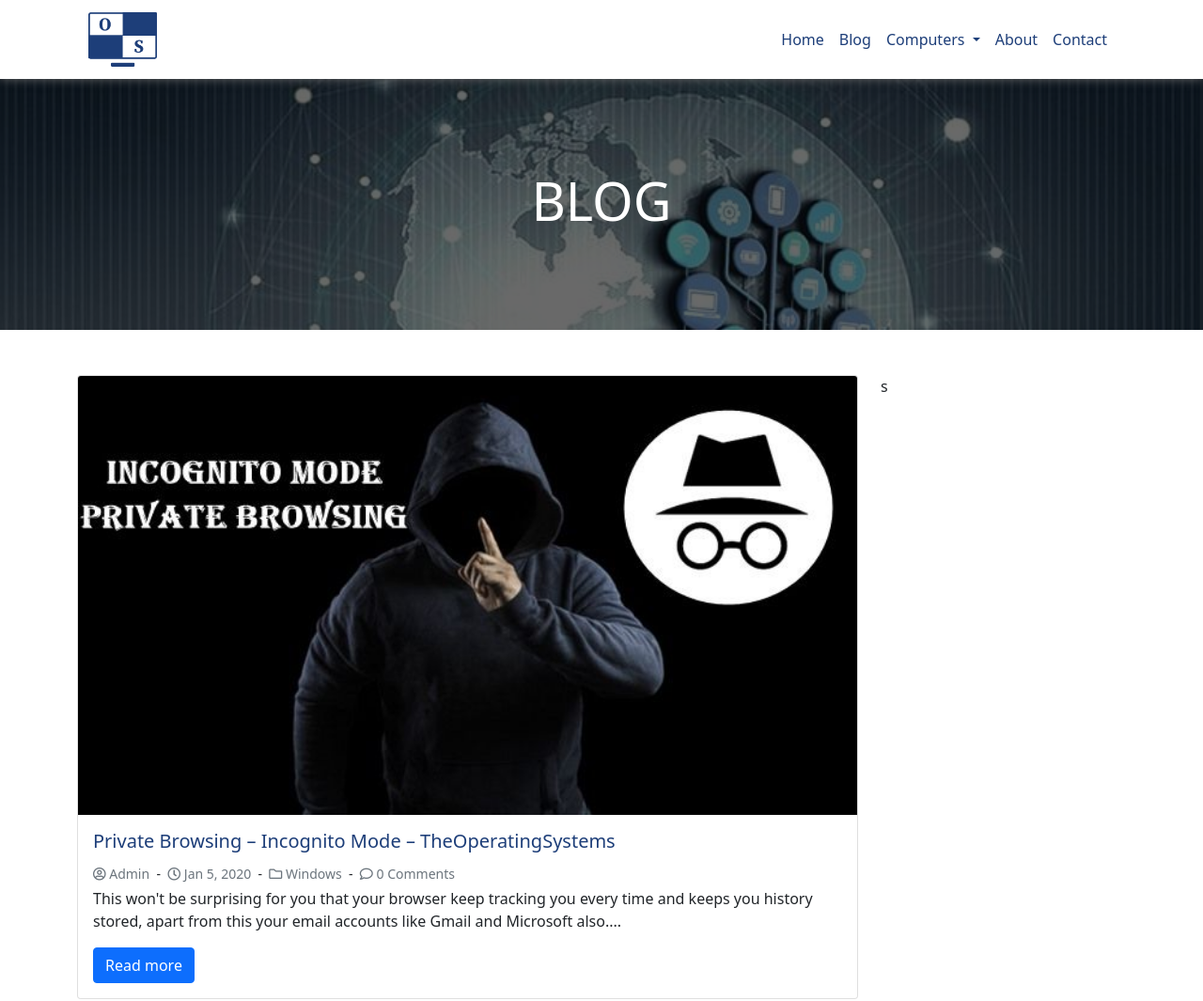
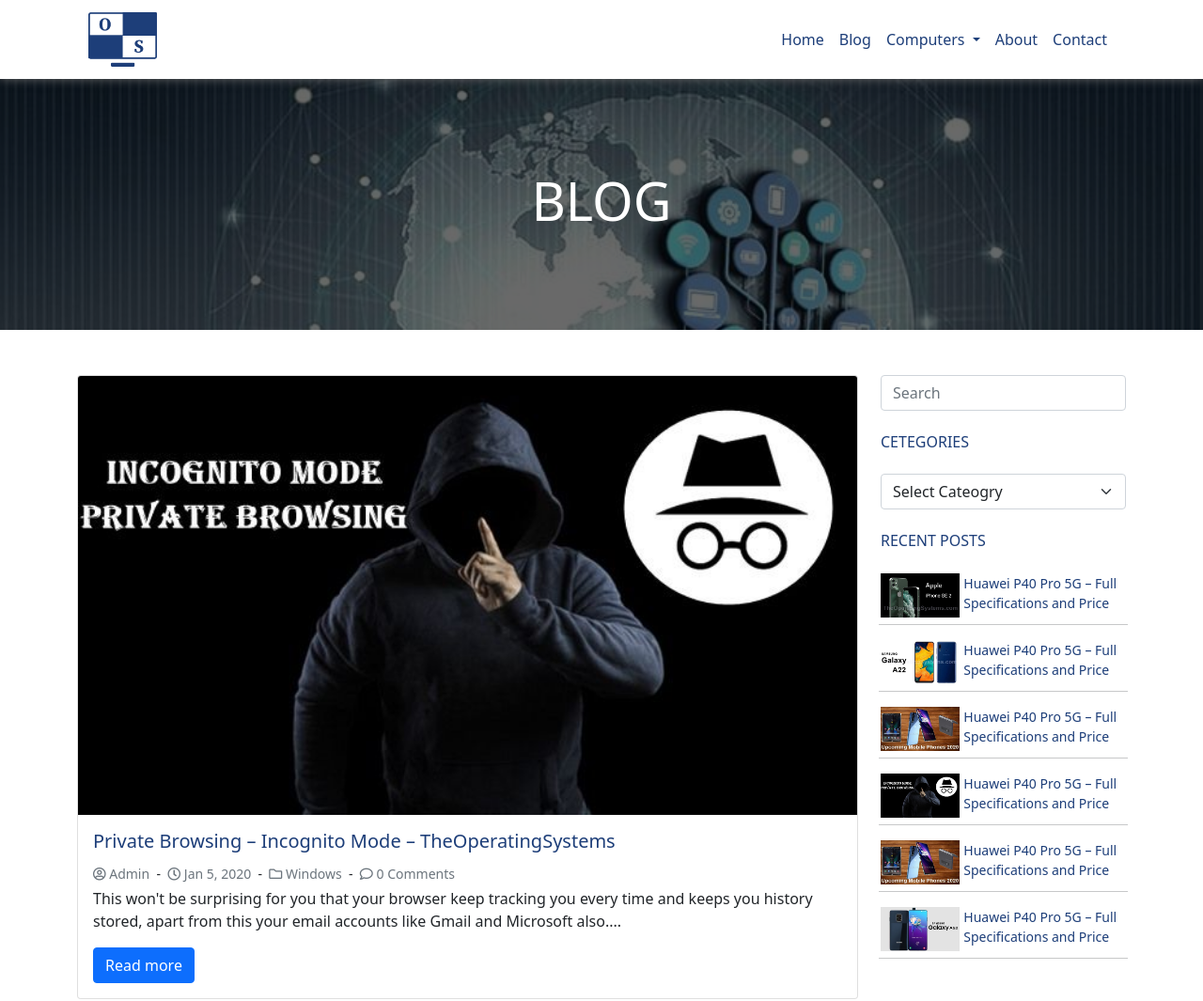
Before and after one commit to bakarfreelancer/os-bootstrap, a plain HTML site: page blog.html in a window 1280 px wide. Shown: the top 1065 px of the page at 94% size. Drawn offline with Linux system fonts and the light colour scheme.

Commit message:
updated blog

```diff
--- a/blog.html
+++ b/blog.html
@@ -129,7 +129,72 @@
           </div><!--card-->
 
         </main>
-        <aside class="col-md-3">s</aside>
+        <aside class="col-md-3">
+          <form action="" class="mb-4">
+            <input type="text" class="form-control w-100" placeholder="Search" >
+          </form>
+          <h6 class="text-uppercase textPr my-4">Cetegories</h6>
+          <select class="form-select mb-3">
+            <option selected>Select Cateogry</option>
+            <option value="1">Androind</option>
+            <option value="2">Windows</option>
+            <option value="3">Mac</option>
+          </select>
+
+          <h6 class="text-uppercase textPr my-4">Recent Posts</h6>
+          <div class="row g-1">
+            <div class="col-md-4">
+              <img src="resources/images/Apple-iPhone-SE2-Plus.jpg" alt="" class="w-100">
+            </div>
+            <small class="col-md-8 textPr pb-2">Huawei P40 Pro 5G – Full Specifications and Price</small>
+            <hr>
+          </div><!--Post small-->
+
+          <div class="row g-1">
+            <div class="col-md-4">
+              <img src="resources/images/Samsung-galaxy-a22.jpg" alt="" class="w-100">
+            </div>
+            <small class="col-md-8 textPr pb-2">Huawei P40 Pro 5G – Full Specifications and Price</small>
+            <hr>
+          </div><!--Post small-->
+
+          <div class="row g-1">
+            <div class="col-md-4">
+              <img src="resources/images/Upcoming-Mobile-Phones-2020.jpg" alt="" class="w-100">
+            </div>
+            <small class="col-md-8 textPr pb-2">Huawei P40 Pro 5G – Full Specifications and Price</small>
+            <hr>
+          </div><!--Post small-->
+
+
+          <div class="row g-1">
+            <div class="col-md-4">
+              <img src="resources/images/Private-Browsing-Incognito-Mode.jpg" alt="" class="w-100">
+            </div>
+            <small class="col-md-8 textPr pb-2">Huawei P40 Pro 5G – Full Specifications and Price</small>
+            <hr>
+          </div><!--Post small-->
+
+
+          <div class="row g-1">
+            <div class="col-md-4">
+              <img src="resources/images/Upcoming-Mobile-Phones-2020.jpg" alt="" class="w-100">
+            </div>
+            <small class="col-md-8 textPr pb-2">Huawei P40 Pro 5G – Full Specifications and Price</small>
+            <hr>
+          </div><!--Post small-->
+
+
+          <div class="row g-1">
+            <div class="col-md-4">
+              <img src="resources/images/samsung-galaxy-a52.jpg" alt="" class="w-100">
+            </div>
+            <small class="col-md-8 textPr pb-2">Huawei P40 Pro 5G – Full Specifications and Price</small>
+            <hr>
+          </div><!--Post small-->
+
+          </section>
+        </aside>
       </div>
     </section>
     <footer>
```
